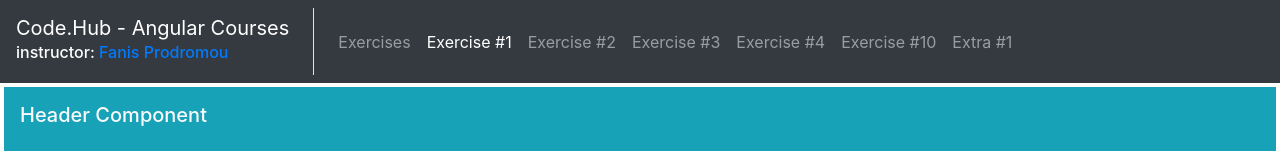
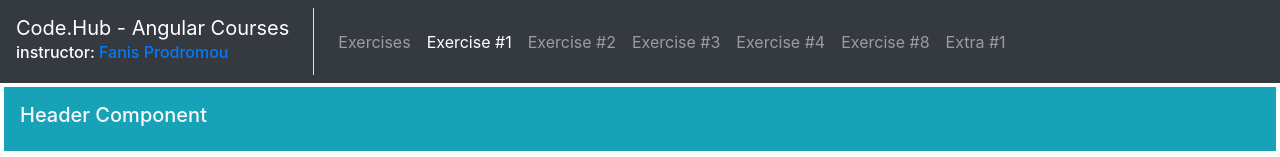
Before and after one commit to Thanos-Pappas/code-hub-angular-courses, an Angular app: page /exercise-1 in a window 1280 px wide. Shown: the top 157 px of the page. Built offline with nearby package versions, Linux system fonts and the light colour scheme.

Commit message:
update navigation bar

```diff
--- a/src/app/app.component.html
+++ b/src/app/app.component.html
@@ -28,7 +28,7 @@
                 <a  class="nav-link" routerLink="/exercise-4" routerLinkActive="active">Exercise #4</a>
             </li>
             <li class="nav-item">
-                <a  class="nav-link" routerLink="/exercise-10" routerLinkActive="active">Exercise #10</a>
+                <a  class="nav-link" routerLink="/exercise-8" routerLinkActive="active">Exercise #8</a>
             </li>
             <li class="nav-item">
                 <a  class="nav-link" routerLink="/extra-1" routerLinkActive="active">Extra #1</a>
--- a/src/app/app.module.ts
+++ b/src/app/app.module.ts
@@ -24,7 +24,7 @@ const appRoutes: Routes = [
     {path: 'exercise-3', component: ThirdExParentComponent},
     {path: 'extra-1', component: ExtrasWrapperComponent},
     {path: 'exercise-4', component: LifecycleComponent},
-    {path: 'exercise-10', component: DirectiveShowcaseComponent}
+    {path: 'exercise-8', component: DirectiveShowcaseComponent}
 ];
 
 
```
